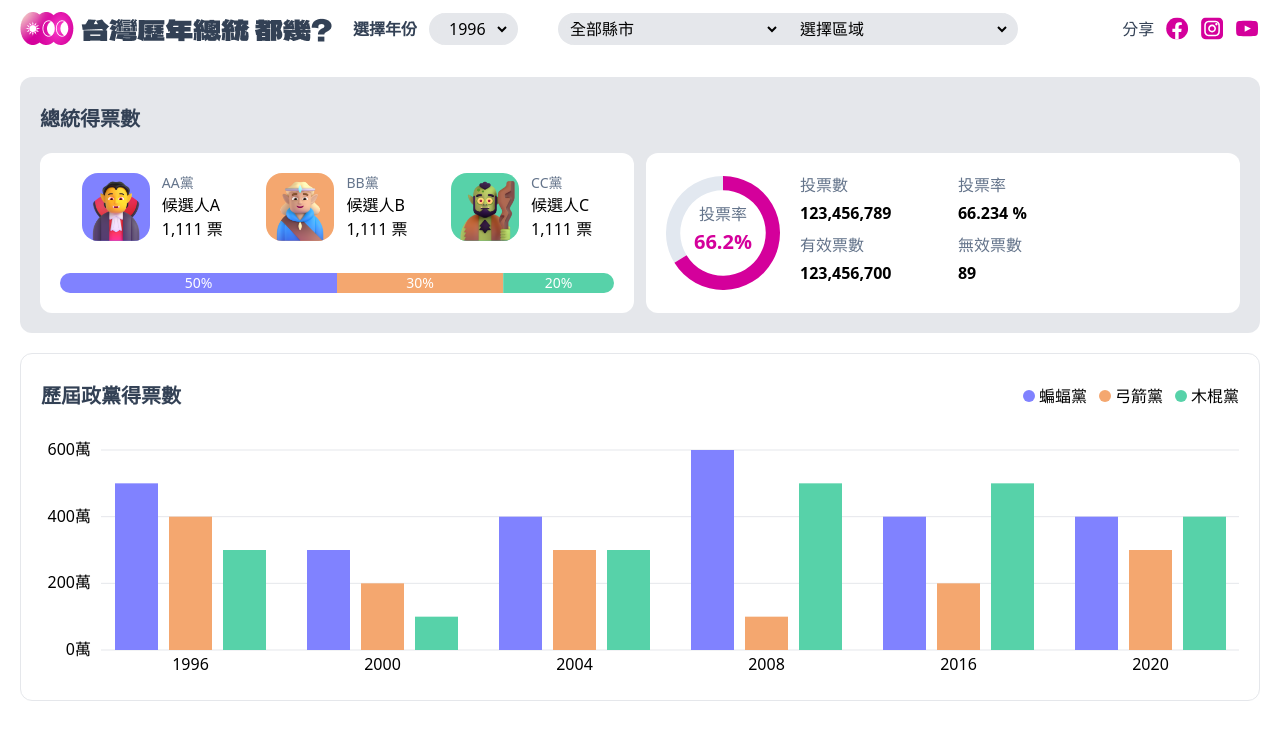
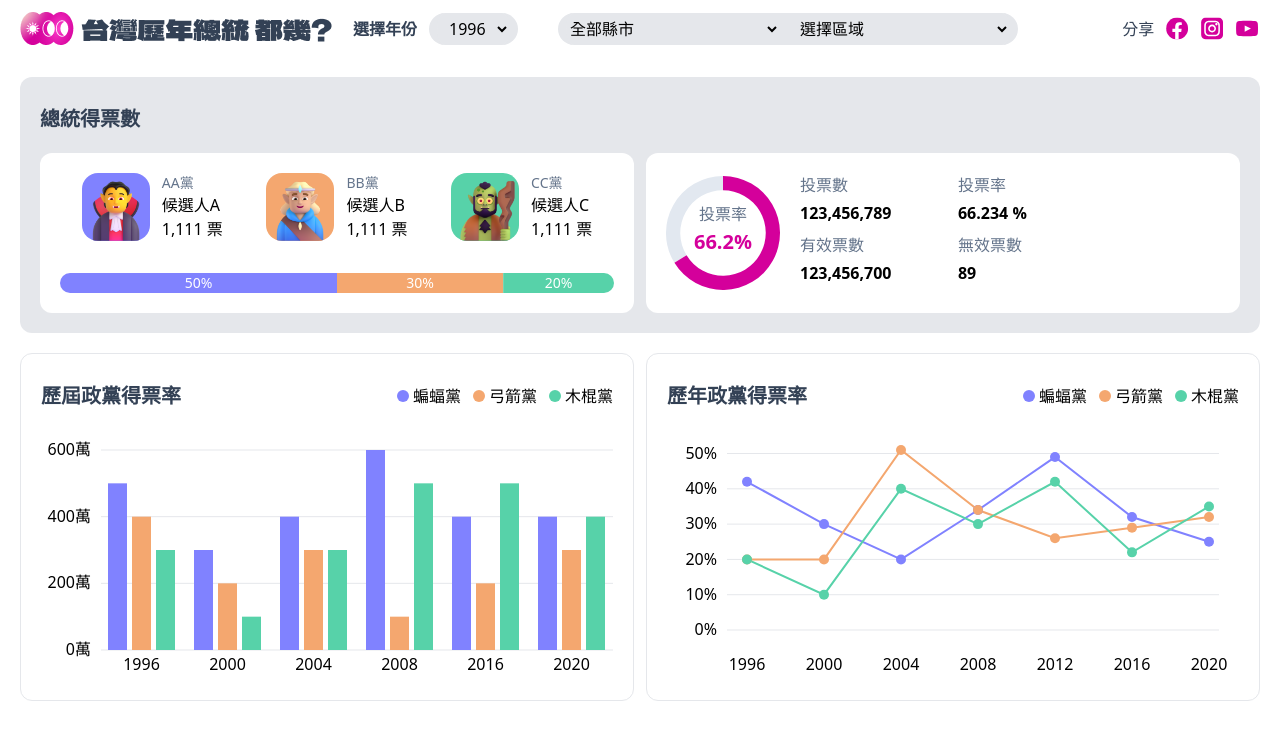
Before and after one commit to rejennylo/theF2E2023-mission2, a React (Vite) app: page /theF2E2023-mission2/main in a window 1280 px wide. Shown: the top 740 px of the page. Built offline with nearby package versions, Linux system fonts and the light colour scheme.

Commit message:
feat: add line chart

```diff
--- a/src/components/PartyVotes.jsx
+++ b/src/components/PartyVotes.jsx
@@ -1,18 +1,17 @@
 import { BarChart } from "./charts/BarChart";
+import { LineChart } from "./charts/LineChart";
 
-const PartyVotes = ({ partyVotesData, partys }) => {
+const Container = ({ children, partys, title }) => {
   return (
-    <section
-      name="party-votes-wrap"
+    <div
+      name="party-votes-container"
       className="border-grap-200 w-full rounded-xl border p-5"
     >
       <div
         name="tatle-area"
         className="mb-3 flex w-full items-center justify-between py-2"
       >
-        <h3 className="text-xl font-semibold text-primary-gray">
-          歷屆政黨得票數
-        </h3>
+        <h3 className="text-xl font-semibold text-primary-gray">{title}</h3>
         <span name="party-tags">
           {partys.map((party, i) => {
             return (
@@ -27,8 +26,24 @@ const PartyVotes = ({ partyVotesData, partys }) => {
         </span>
       </div>
       <div name="chart-area" className="h-[250px] w-full overflow-auto">
+        {children}
+      </div>
+    </div>
+  );
+};
+
+const PartyVotes = ({ partyVotesData, lineChartData, partys }) => {
+  return (
+    <section
+      name="party-votes-wrap"
+      className="flex w-full flex-col gap-3 lg:flex-row"
+    >
+      <Container title="歷屆政黨得票率" partys={partys}>
         <BarChart data={partyVotesData} />
-      </div>
+      </Container>
+      <Container title="歷年政黨得票率" partys={partys}>
+        <LineChart data={lineChartData} />
+      </Container>
     </section>
   );
 };
--- a/src/components/charts/DonutChart.jsx
+++ b/src/components/charts/DonutChart.jsx
@@ -1,4 +1,4 @@
-import React, { useState, useEffect, useRef } from "react";
+import { useState, useEffect, useRef } from "react";
 import * as d3 from "d3";
 
 export const DonutChart = ({ percentage }) => {
--- /dev/null
+++ b/src/components/charts/LineChart.jsx
@@ -0,0 +1,112 @@
+import * as d3 from "d3";
+import { useState, useEffect, useRef } from "react";
+
+export const LineChart = ({ data }) => {
+  const containerRef = useRef(null);
+  const [parentSize, setParentSize] = useState({ width: 0, height: 0 });
+  const margin = { top: 10, right: 30, bottom: 60, left: 80 };
+
+  useEffect(() => {
+    if (containerRef.current) {
+      const resizeObserver = new ResizeObserver((entries) => {
+        if (!entries || entries.length === 0) {
+          return;
+        }
+
+        const { width, height } = entries[0].contentRect;
+        setParentSize({ width, height });
+      });
+
+      resizeObserver.observe(containerRef.current);
+
+      return () => {
+        resizeObserver.disconnect();
+      };
+    }
+  }, [containerRef]);
+
+  // 提取所有年份
+  const years = Array.from(
+    new Set(data.flatMap((d) => d.values.map((v) => v.year))),
+  );
+
+  const xScale = d3
+    .scalePoint()
+    .domain(years)
+    .range([margin.left, parentSize.width - margin.right]);
+
+  const yScale = d3
+    .scaleLinear()
+    .domain([0, d3.max(data.flatMap((d) => d.values.map((v) => v.value)))])
+    .range([parentSize.height - margin.bottom, margin.top]);
+
+  // y軸刻度
+  const yAxis = yScale.ticks(5).map((tick) => ({
+    value: tick,
+    yOffset: yScale(tick),
+  }));
+
+  // 線的產生器
+  const lineGenerator = d3
+    .line()
+    .x((d) => xScale(d.year))
+    .y((d) => yScale(d.value));
+
+  return (
+    <div ref={containerRef} className="h-full w-full min-w-[500px]">
+      <svg width={parentSize.width} height={parentSize.height}>
+        <g transform={`translate(0,${margin.top})`}>
+          <g
+            transform={`translate(0,${
+              parentSize.height - margin.top - margin.bottom
+            })`}
+          >
+            {years.map((tick, i) => (
+              <text
+                key={i}
+                x={xScale(tick)}
+                y={margin.bottom - 10}
+                textAnchor="middle"
+              >
+                {tick}
+              </text>
+            ))}
+          </g>
+          <g>
+            {yAxis.map((tick, i) => (
+              <g key={i} transform={`translate(60,${tick.yOffset})`}>
+                <line
+                  x2={parentSize.width - margin.left}
+                  className="stroke stroke-gray-200"
+                />
+                <text x="-10" y="0" dy=".32em" textAnchor="end">
+                  {tick.value}%
+                </text>
+              </g>
+            ))}
+          </g>
+          {/* 線 */}
+          {data.map((serie, index) => (
+            <path
+              key={index}
+              d={lineGenerator(serie.values)}
+              className={`fill-none stroke-2 ${serie.strokeColor}`}
+            />
+          ))}
+          {/* 點 */}
+          {data.map((serie, index) =>
+            serie.values.map((point, pointIndex) => (
+              <circle
+                key={`${index}-${pointIndex}`}
+                cx={xScale(point.year)}
+                cy={yScale(point.value)}
+                r="5"
+                className={serie.fillColor}
+              />
+            )),
+          )}
+        </g>
+      </svg>
+    </div>
+  );
+};
--- a/src/data/dummyData.js
+++ b/src/data/dummyData.js
@@ -34,6 +34,51 @@ export const partyVotesData = [
     candidate: ["A", "B", "C"],
     values: [400, 300, 400],
     color: ["fill-role-blue", "fill-role-orange", "fill-role-green"],
+  },
+];
+
+export const lineChartData = [
+  {
+    candidate: "A",
+    values: [
+      { year: "1996", value: 42 },
+      { year: "2000", value: 30 },
+      { year: "2004", value: 20 },
+      { year: "2008", value: 34 },
+      { year: "2012", value: 49 },
+      { year: "2016", value: 32 },
+      { year: "2020", value: 25 },
+    ],
+    fillColor: "fill-role-blue",
+    strokeColor: "stroke-role-blue",
+  },
+  {
+    candidate: "B",
+    values: [
+      { year: "1996", value: 20 },
+      { year: "2000", value: 20 },
+      { year: "2004", value: 51 },
+      { year: "2008", value: 34 },
+      { year: "2012", value: 26 },
+      { year: "2016", value: 29 },
+      { year: "2020", value: 32 },
+    ],
+    fillColor: "fill-role-orange",
+    strokeColor: "stroke-role-orange",
+  },
+  {
+    candidate: "C",
+    values: [
+      { year: "1996", value: 20 },
+      { year: "2000", value: 10 },
+      { year: "2004", value: 40 },
+      { year: "2008", value: 30 },
+      { year: "2012", value: 42 },
+      { year: "2016", value: 22 },
+      { year: "2020", value: 35 },
+    ],
+    fillColor: "fill-role-green",
+    strokeColor: "stroke-role-green",
   },
 ];
 
@@ -74,7 +119,8 @@ export const votesPercentageData = [
 ];
 
 export const totalVotes = {
-    '投票數': 123456789,
-    '投票率': 66.234,
-    '有效票數': 123456700,
-    '無效票數': 89,}
+  投票數: 123456789,
+  投票率: 66.234,
+  有效票數: 123456700,
+  無效票數: 89,
+};
--- a/src/pages/MainPage.jsx
+++ b/src/pages/MainPage.jsx
@@ -6,6 +6,7 @@ import {
   partysData,
   votesPercentageData,
   totalVotes,
+  lineChartData,
 } from "../data/dummyData";
 
 const MainPage = () => {
@@ -17,7 +18,11 @@ const MainPage = () => {
           votesPercentageData={votesPercentageData}
           totalVotes={totalVotes}
         />
-        <PartyVotes partyVotesData={partyVotesData} partys={partysData} />
+        <PartyVotes
+          partyVotesData={partyVotesData}
+          lineChartData={lineChartData}
+          partys={partysData}
+        />
       </main>
     </>
   );
```
